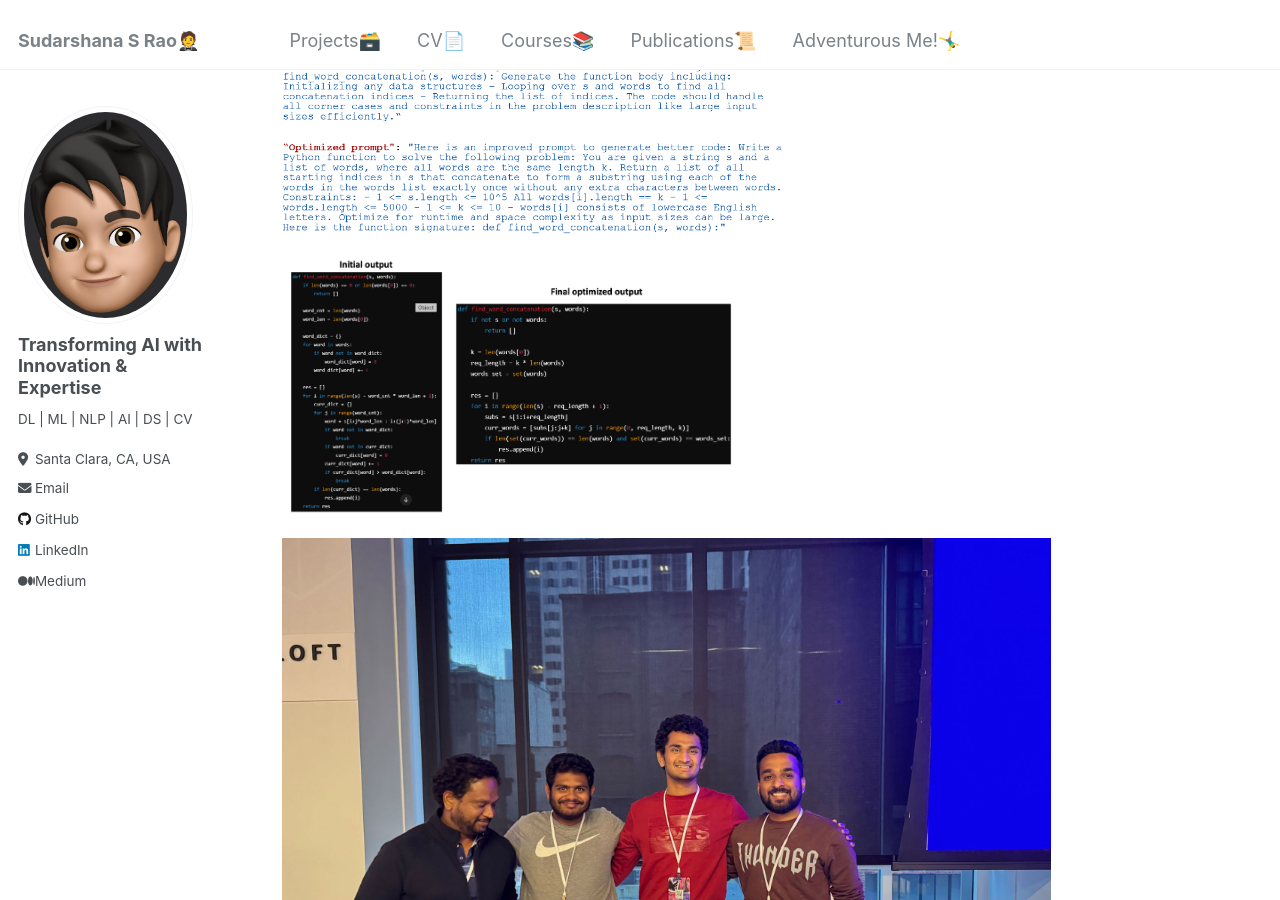
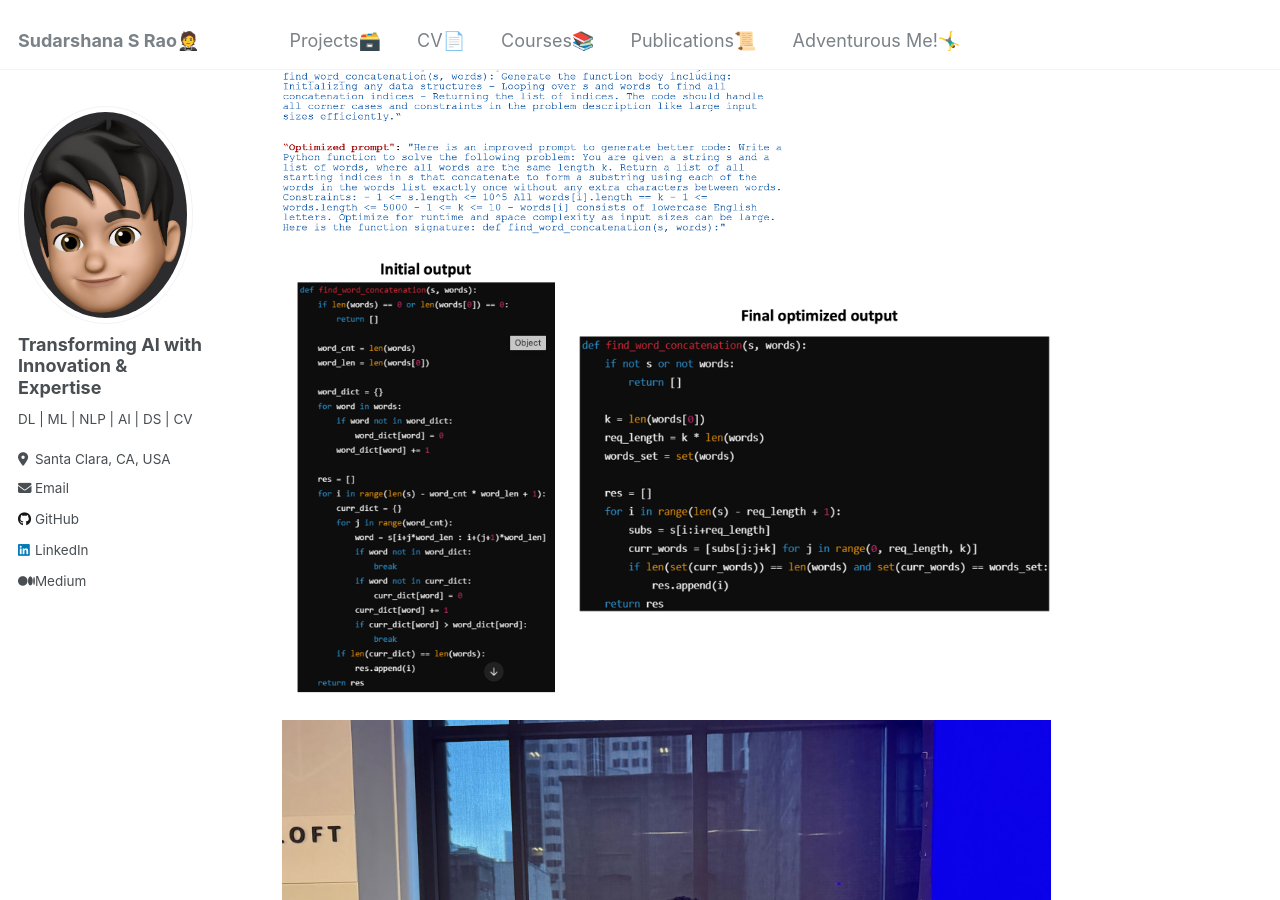
Before and after one commit to SudarshanaSRao/SudarshanaSRao.github.io, a Jekyll site: the page built from _portfolio/portfolio-40.md, in a window 1280 px wide and 900 px high, scrolled down 429 px. Built offline with Jekyll 4.4.1, drawn with Linux system fonts in a browser that asks for light colours.

Commit message:
Update portfolio-40.md

```diff
--- a/_portfolio/portfolio-40.md
+++ b/_portfolio/portfolio-40.md
@@ -9,7 +9,7 @@ collection: portfolio
 
 <img height="500" width="500" src="/images/prompt1.png" style="cursor: crosshair;">
 
-<img height="450" width="450" src="/images/prompt2.png" style="cursor: crosshair;">
+<img src="/images/prompt2.png" style="cursor: crosshair;">
 
 <img src="/images/hackathon.jpeg" style="cursor: crosshair;">
 
```
